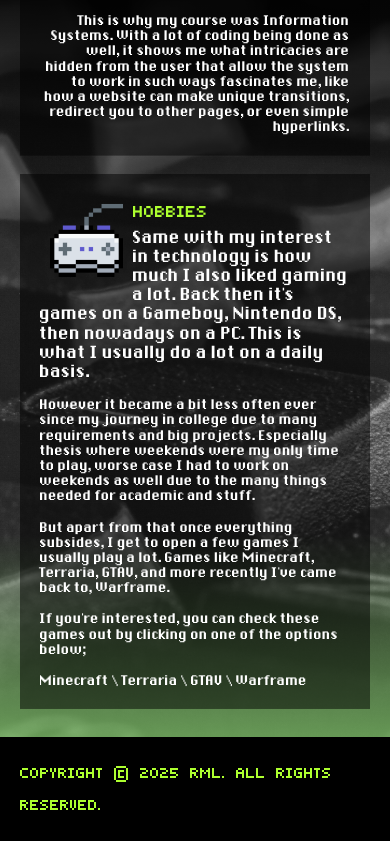
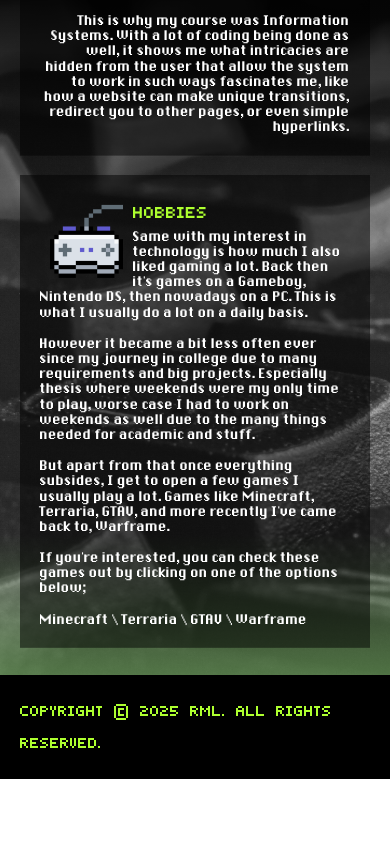
Before and after one commit to yoRyan60/RML-Digital-Portfolio, a Vue app: page /Introduction in a window 390 px wide. Shown: the part 873-1714 px from the top of the page. After the commit the page ends 1652 px from the top, so only its background shows below. Built offline with nearby package versions, Linux system fonts and the light colour scheme.

Commit message:
More adjustments for mobile responsiveness

```diff
--- a/src/components/InternshipLearning.vue
+++ b/src/components/InternshipLearning.vue
@@ -62,7 +62,7 @@ export default {
                         As proof that I've completed my OJT at this company, there's a image of the certificate below:
                     </p>
                     <br>
-                    <img class="img-center" style="width: 65%;" src="/src/assets/images/InternshipLearning_images/OJT_certificate.jpg">
+                    <img class="img-center" style="width: 70%;" src="/src/assets/images/InternshipLearning_images/OJT_certificate.jpg">
                 </div>
             </article>
         </div>
--- a/src/components/Introduction.vue
+++ b/src/components/Introduction.vue
@@ -69,7 +69,7 @@ export default {
                 <img class="img-left" src="/src/assets/images/game_controller_pixel_icon.png">
                 <h2 class="container-description-header">Hobbies</h2>
                 <div class="text-wrapper">
-                    <p style="font-family: DePixelHalbfett; color: white; font-size: 12px;;">
+                    <p class="container-description-text">
                         Same with my interest in technology is how much I also liked gaming a lot. Back then it's games on a Gameboy, Nintendo DS, then nowadays on a PC.
                         This is what I usually do a lot on a daily basis.
                     </p>
```
